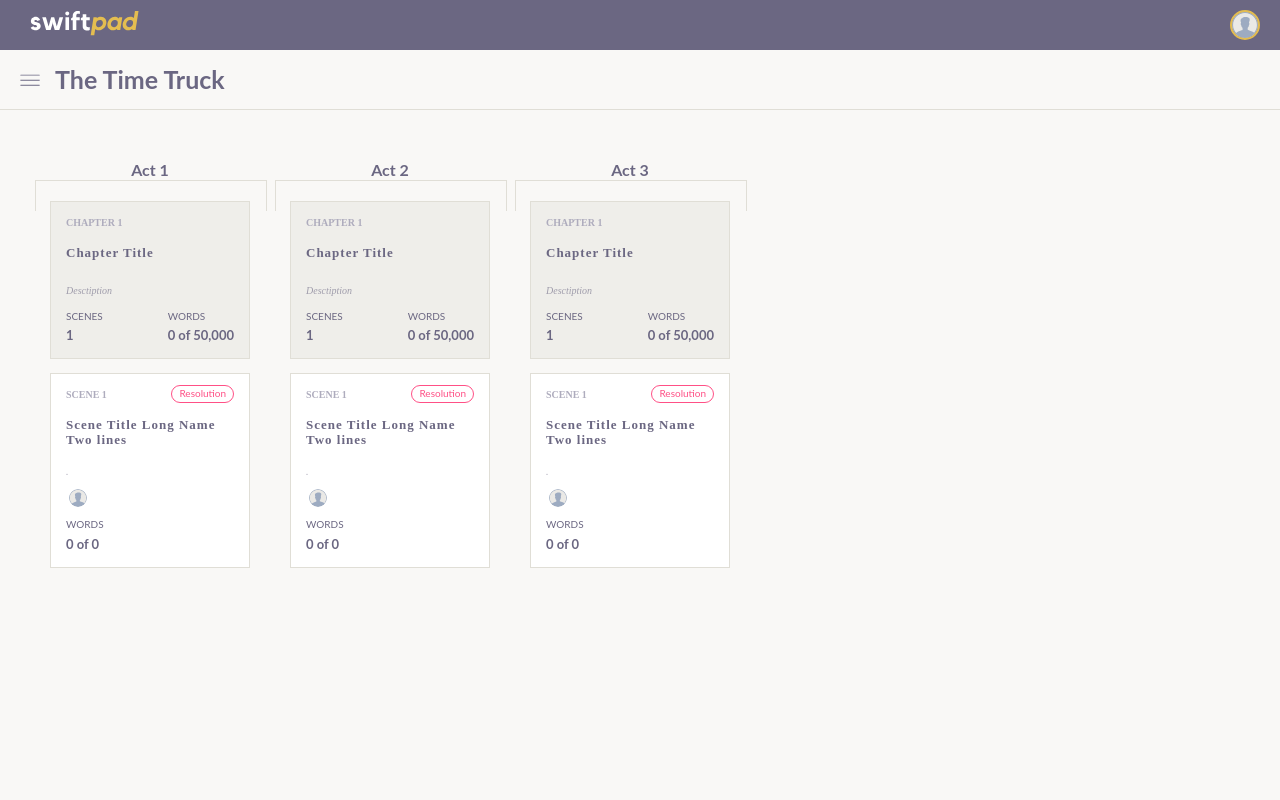
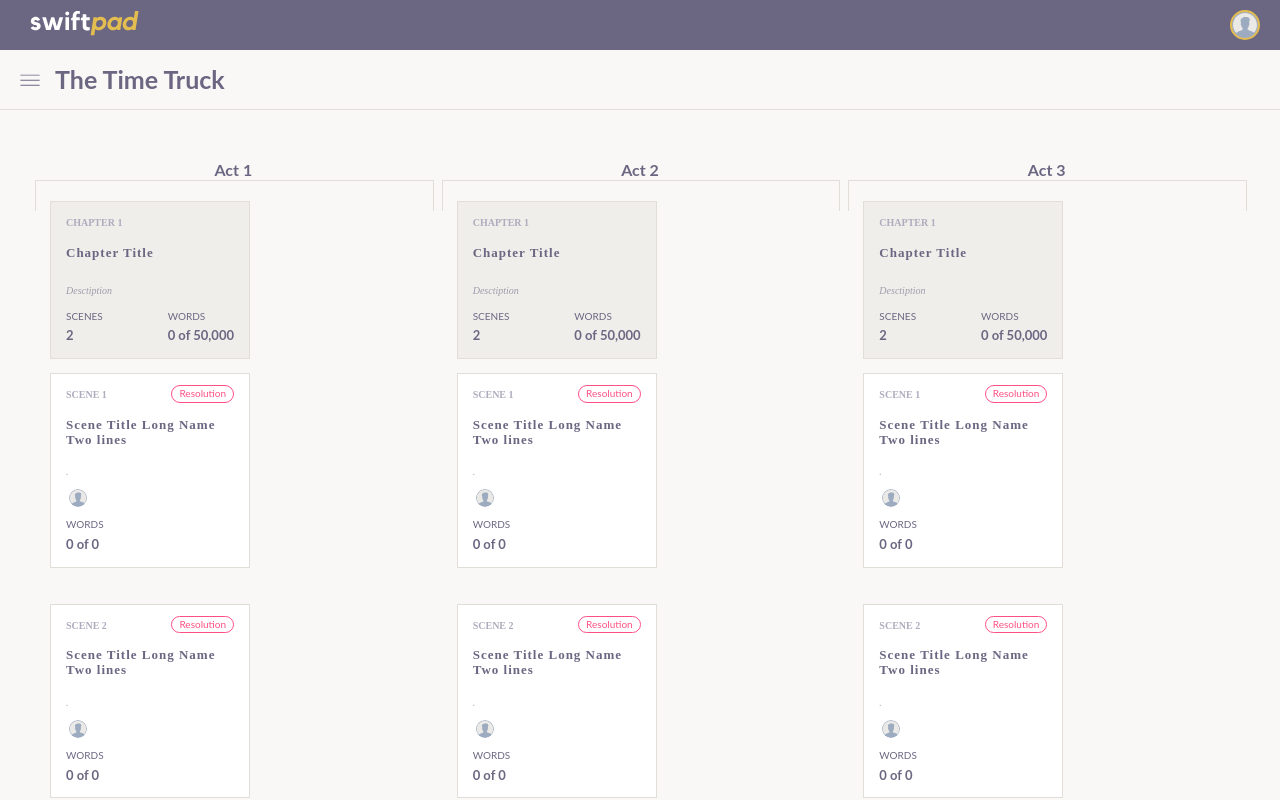
Before and after one commit to TheBobo/Writer, an Angular app: page / in a window 1280 px wide. Built offline with nearby package versions, Linux system fonts and the light colour scheme; a web font is replaced by a local one; what ng2-lazy-trumbowyg would draw is missing.

Commit message:
add new scene

```diff
--- a/src/app/acts.service.ts
+++ b/src/app/acts.service.ts
@@ -21,11 +21,12 @@ export class ActsService {
 
     }
 
-    getNewScene(sceneId:number, actId:number, chapterId:number, type: string){
+    getNewScene(sceneId:number, actId:number, chapterId:number, type: string, last?: boolean){
       this.NewScene.id = sceneId;
       this.NewScene.actId=actId;
       this.NewScene.chapterId = chapterId;
       this.NewScene.type = type;
+      this.NewScene.last = last;
       return this.NewScene;
     }
     getScene(){
@@ -73,13 +74,21 @@ export class ActsService {
 
       chapter.scenes.splice(scene.id, 0, scene);
 
-      this.updateSceneId(chapter);
+      this.updateSceneId(chapter, scene.id, scene.last);
     }
 
-    updateSceneId(chapter: Chapter){
-      for(var i=0; i<chapter.scenes.length; i++){
-        chapter.scenes[i].id = i+1;
-      }
+    updateSceneId(chapter: Chapter, sceneId: number, last: boolean){
+      chapter.scenes.forEach((item, i) => {
+        if ( chapter.scenes[i].id === sceneId && !last && chapter.scenes[i].id != i) {
+          chapter.scenes[i].id = sceneId
+        } else if ( chapter.scenes[i].id === sceneId && !last && chapter.scenes[i].id === i ) {
+          chapter.scenes[i].id = chapter.scenes[i].id + 1;
+        } else {
+          chapter.scenes[i].id = i+1
+        }
+      })
+
+      console.log('chapter', chapter, sceneId, last)
     }
 
     labelPosition() {
--- a/src/app/chapter/chapter.component.html
+++ b/src/app/chapter/chapter.component.html
@@ -48,8 +48,8 @@
     </div>
 
 
-    <app-scene *ngFor="let scene of chapter.scenes" [scene]='scene'
-             [scenes]='chapter.scenes'  [chapterId]='chapter.id' [actId]='actId'
+    <app-scene *ngFor="let scene of chapter.scenes; let last = last " [scene]='scene'
+             [scenes]='chapter.scenes' [lastItem]="last" [chapterId]='chapter.id' [actId]='actId'
              (outScene)="emitScene($event)"></app-scene>
     <span class="add-new add-chapter">
       <svg class="icon-plus">
--- a/src/app/chapter/chapter.component.ts
+++ b/src/app/chapter/chapter.component.ts
@@ -24,24 +24,8 @@ export class ChapterComponent implements OnInit {
     this.sceneEmit=event;
     this.outScene.emit(event);
   }
-  // addScene(sceneId:number, chapterId:number, actId:number){
-
-  //       //this.actsService.prepareScene(sceneId,chapterId, actId);
-  //       $('body').toggleClass('show-right-panel');
-  // }
-
-  OnAddScene(){
-  }
-
-  ngOnChanges() {
-
-  }
 
   ngOnInit() {
   }
 
-  onAddScene(scene : Scene): void{
-
-  }
-
 }
--- a/src/app/left-side/left-side.component.html
+++ b/src/app/left-side/left-side.component.html
@@ -10,21 +10,20 @@
   <nav class="chapters-menu">
     <ul class="collapsible-menu">
       <li class="chapter has-sub">
-  	    <a href="javascript:void(0)" class="arrow">Outlines
+        <a href="javascript:void(0)" class="arrow">Chapter
           <span>1</span>
         </a>
         <ul>
-  	     <li>
-            <a href="javascript:void(0)">Synopsis</a>
+          <li class="scene">
+            Scene <span>1</span>
           </li>
-         <li>
-            <a href="javascript:void(0)">Audience</a>
+          <li class="new-element-menu add-scene">
+            <svg class="icon-plus">
+              <use xlink:href="/fonts/swiftpad-icons.svg#icon-plus"></use>
+            </svg>
           </li>
-         <li>
-            <a href="javascript:void(0)">Characters</a>
-          </li>
-         <li>
-            <a href="javascript:void(0)">Story Map</a>
+          <li class="scene">Scene
+            <span>1</span>
           </li>
         </ul>
       </li>
@@ -34,7 +33,7 @@
           </svg>
       </li>
       <li class="chapter has-sub">
-  	      <a href="javascript:void(0)" class="arrow">Assets
+          <a href="javascript:void(0)" class="arrow">Chapter
             <span>2</span>
           </a>
           <ul>
--- a/src/app/left-side/left-side.component.ts
+++ b/src/app/left-side/left-side.component.ts
@@ -1,4 +1,5 @@
-import { Component, ViewEncapsulation, OnInit } from '@angular/core';
+import { Component, ViewEncapsulation, OnInit, Input } from '@angular/core';
+import { ActsService } from '../acts.service';
 
 @Component({
   selector: 'app-left-side',
@@ -6,12 +7,18 @@ import { Component, ViewEncapsulation, OnInit } from '@angular/core';
   encapsulation: ViewEncapsulation.None,
 })
 export class LeftSideComponent implements OnInit {
+  @Input() chapter
 
-  constructor() { }
+  private ACTS;
+
+  constructor(private shareService: ActsService) { }
   isOpen:boolean
 
   ngOnInit() {
     this.isOpen = false;
+    this.ACTS = this.shareService.getAllActs();
+
+    console.log('this.ACTS', this.ACTS)
   }
 
   openMenu(){
--- a/src/app/models/Scene.ts
+++ b/src/app/models/Scene.ts
@@ -11,12 +11,14 @@ export class Scene{
   chapterId: number;
   actId: number;
   type: string;
+  last: boolean = false;
 
-  constructor (id:number, chapterId:number, actId:number, type: string){
+  constructor (id:number, chapterId:number, actId:number, type: string, last?: boolean){
     this.id = id;
     this.chapterId = chapterId;
     this.actId = actId;
     this.type = type;
+    this.last = last;
 
     this.title = '';
     this.description = '';
--- a/src/app/right-side/right-side.component.html
+++ b/src/app/right-side/right-side.component.html
@@ -1,7 +1,7 @@
 
 <aside class="right-side-panel" *ngIf="scene" [ngClass]="{'show': rightOpen}">
   <div class="subheader">
-    <span class="close">
+    <span class="close"  (click)="cancel()">
       <svg class="icon-close">
         <use xlink:href="../../assets/fonts/swiftpad-icons.svg#icon-close"></use>
       </svg>
--- a/src/app/right-side/right-side.component.ts
+++ b/src/app/right-side/right-side.component.ts
@@ -37,13 +37,13 @@ export class RightSideComponent implements OnInit {
   }
 
   ngOnChanges(changes: SimpleChanges) {
+    console.log('this.scene', this.scene)
     if ( changes.scene ) {
       this.shareService.labelPosition();
 
       if ( this.scene.type === 'create') {
         this.clearForm();
       }
-
     }
   }
 
--- a/src/app/scene/scene.component.html
+++ b/src/app/scene/scene.component.html
@@ -28,7 +28,7 @@
           <use xlink:href="../../assets/fonts/swiftpad-icons.svg#icon-edit"></use>
         </svg>
       </span>
-      <span data-balloon="Delete" data-balloon-pos="up-right">
+      <span data-balloon="Delete" data-balloon-pos="up-right" (click)='deleteScene(scene.id, chapterId, actId)'>
         <svg class="icon-trash">
           <use xlink:href="../../assets/fonts/swiftpad-icons.svg#icon-trash"></use>
         </svg>
@@ -37,7 +37,7 @@
   </div>
 </div>
 
-<span class="add-new-scene" (click)='addScene(scene.id, chapterId, actId, "create")'>
+<span class="add-new-scene" (click)='addScene(scene.id, chapterId, actId, "create", lastItem)'>
   <svg class="icon-plus">
     <use xlink:href="../../assets/fonts/swiftpad-icons.svg#icon-plus"></use>
   </svg>
--- a/src/app/scene/scene.component.ts
+++ b/src/app/scene/scene.component.ts
@@ -1,5 +1,6 @@
 import { Component, Input, OnInit, Output, EventEmitter } from '@angular/core';
 import { Scene } from './../models/Scene';
+import { Chapter } from './../models/Chapter';
 import { ActsService } from './../acts.service';
 
 
@@ -14,6 +15,8 @@ import { ActsService } from './../acts.service';
 })
 export class SceneComponent implements OnInit {
   @Input() scene;
+  @Input() scenes;
+  @Input() lastItem;
 
   isSceneOpen = false;
   newScene : Scene;
@@ -21,18 +24,29 @@ export class SceneComponent implements OnInit {
   constructor(public shareService: ActsService) { }
   outScene = new EventEmitter<Scene>();
 
-  addScene(sceneId:number, chapterId:number, actId:number, type: string){
+  addScene(sceneId:number, chapterId:number, actId:number, type: string, last: boolean){
     if ( type === 'edit') {
       this.newScene = this.scene
       this.newScene.type = 'edit';
     } else if ( type === 'create') {
-      this.newScene = this.shareService.getNewScene(sceneId, actId, chapterId, type);
+      this.newScene = this.shareService.getNewScene(sceneId, actId, chapterId, type, last);
     } else if ( type === 'view') {
       this.newScene = this.scene
       this.newScene.type = 'view';
     }
-    this.isSceneOpen = !this.isSceneOpen;
-    this.outScene.emit(this.newScene);
+
+    this.scenes.forEach((item, i) => {
+      if ( item.id === sceneId && i != this.scenes.length && !last ) {
+        this.newScene.id += 1
+      }
+    })
+
+     this.isSceneOpen = !this.isSceneOpen;
+     this.outScene.emit(this.newScene);
+  }
+
+  deleteScene( sceneId:number, chapterId:number, actId:number ) {
+
   }
 
   ngOnInit() {
```
Lines whose indentation alone changed are shown as unchanged.
